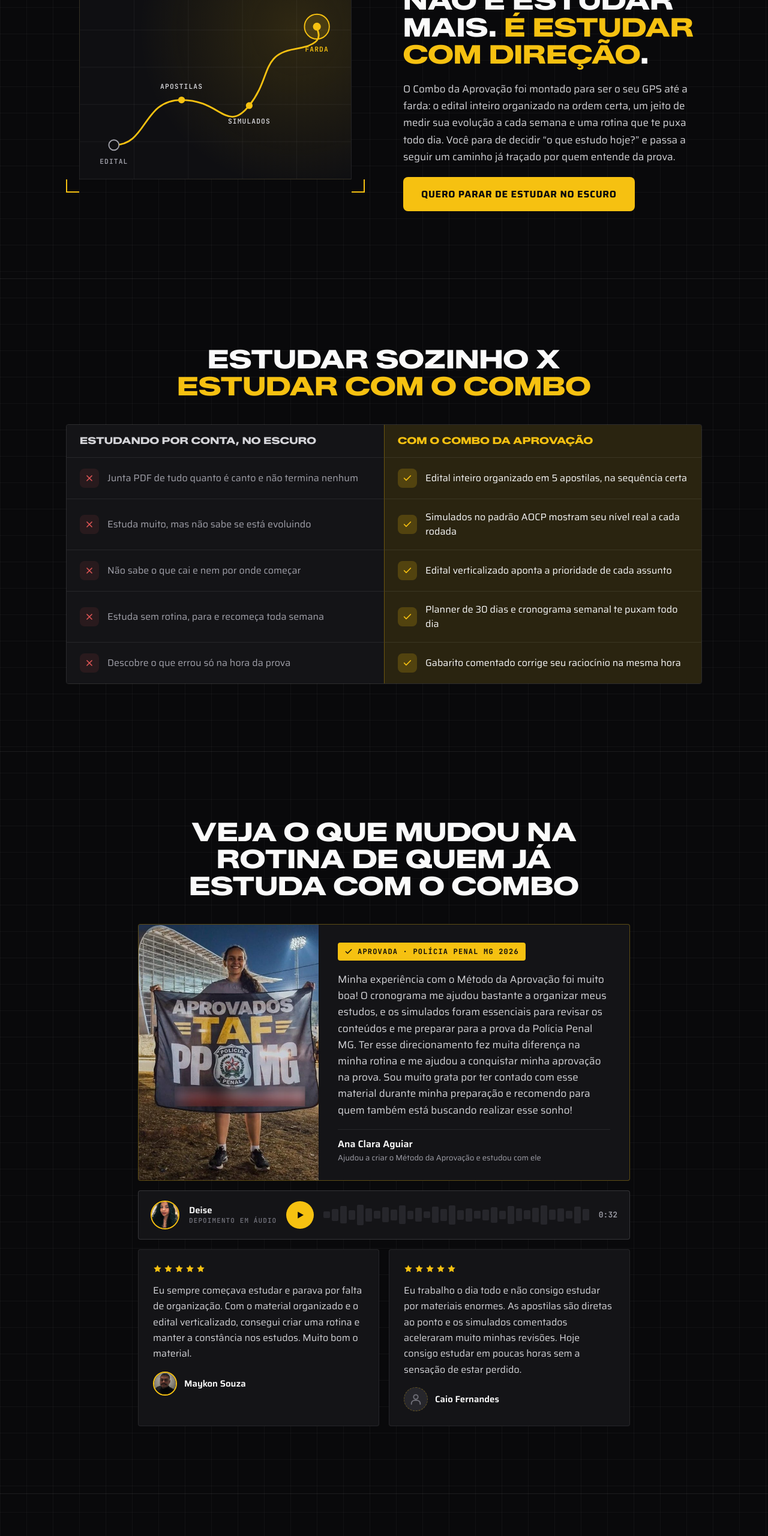
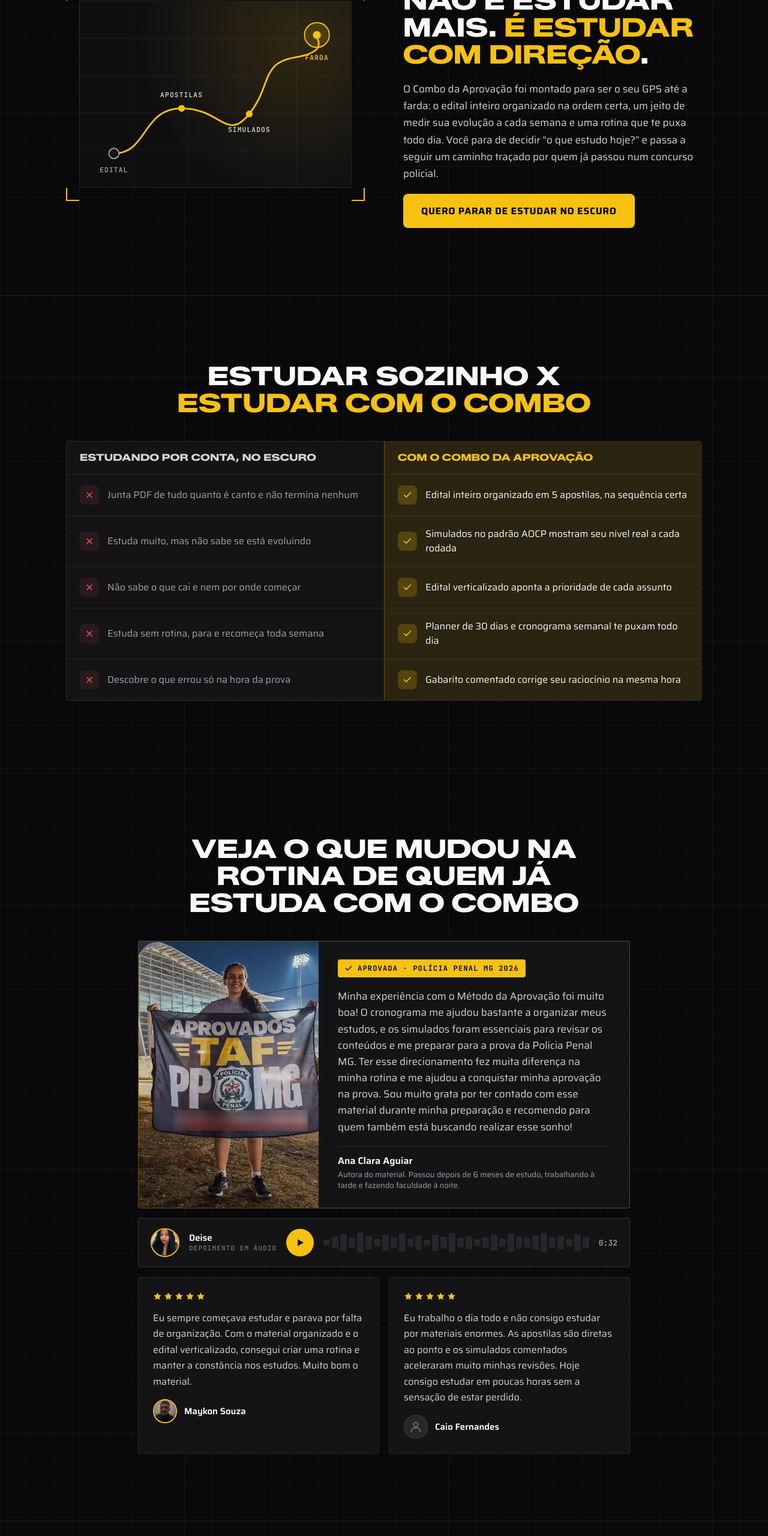
Before and after one commit to Dispos1tivo/PMPE-metodo-da-aprovacao, a plain HTML site: page index.html in a window 1280 px wide. Shown: the part 3860-6420 px from the top of the page at 60% size. Drawn offline with Linux system fonts and the light colour scheme; a script that the page names is missing.

Commit message:
Tira o "só HOJE" e mostra a Ana Clara como autora do material
O bloco de preço passa a ser "Tudo o que você leva no Combo". A legenda
da Ana Clara diz que ela é a autora e passou depois de 6 meses de estudo,
trabalhando à tarde e fazendo faculdade à noite. O texto do método diz
"um caminho traçado por quem já passou num concurso policial".

Co-Authored-By: Claude Opus 5.5 <noreply@anthropic.com>

```diff
--- a/index.html
+++ b/index.html
@@ -724,7 +724,7 @@
     </div>
     <div class="copy rv">
       <h2 class="h2">A solução não é estudar mais. <span class="y">É estudar com direção</span>.</h2>
-      <p>O Combo da Aprovação foi montado para ser o seu GPS até a farda: o edital inteiro organizado na ordem certa, um jeito de medir sua evolução a cada semana e uma rotina que te puxa todo dia. Você para de decidir “o que estudo hoje?” e passa a seguir um caminho já traçado por quem entende da prova.</p>
+      <p>O Combo da Aprovação foi montado para ser o seu GPS até a farda: o edital inteiro organizado na ordem certa, um jeito de medir sua evolução a cada semana e uma rotina que te puxa todo dia. Você para de decidir “o que estudo hoje?” e passa a seguir um caminho traçado por quem já passou num concurso policial.</p>
       <a class="btn" href="#oferta" data-cta>Quero parar de estudar no escuro</a>
     </div>
   </div>
@@ -754,7 +754,7 @@
       <div class="aprov-txt">
         <span class="aprov-tag"><svg><use href="#i-check"/></svg>Aprovada · Polícia Penal MG 2026</span>
         <blockquote>Minha experiência com o Método da Aprovação foi muito boa! O cronograma me ajudou bastante a organizar meus estudos, e os simulados foram essenciais para revisar os conteúdos e me preparar para a prova da Polícia Penal MG. Ter esse direcionamento fez muita diferença na minha rotina e me ajudou a conquistar minha aprovação na prova. Sou muito grata por ter contado com esse material durante minha preparação e recomendo para quem também está buscando realizar esse sonho!</blockquote>
-        <figcaption class="who"><b>Ana Clara Aguiar</b><span>Ajudou a criar o Método da Aprovação e estudou com ele</span></figcaption>
+        <figcaption class="who"><b>Ana Clara Aguiar</b><span>Autora do material. Passou depois de 6 meses de estudo, trabalhando à tarde e fazendo faculdade à noite.</span></figcaption>
       </div>
     </figure>
     <div class="audio rv">
@@ -900,7 +900,7 @@
 <section id="oferta">
   <div class="glow" style="width:640px;height:520px;top:30%;left:50%;transform:translateX(-50%);background:rgba(246,193,17,.10)"></div>
   <div class="in">
-    <h2 class="h2 center rv">Condição Exclusiva <span class="y">só HOJE!</span></h2>
+    <h2 class="h2 center rv">Tudo o que você leva <span class="y">no Combo</span></h2>
     <div class="kitgrid rv" id="gridkit"></div>
     <div class="order rv">
       <div class="hazard"></div>
```
